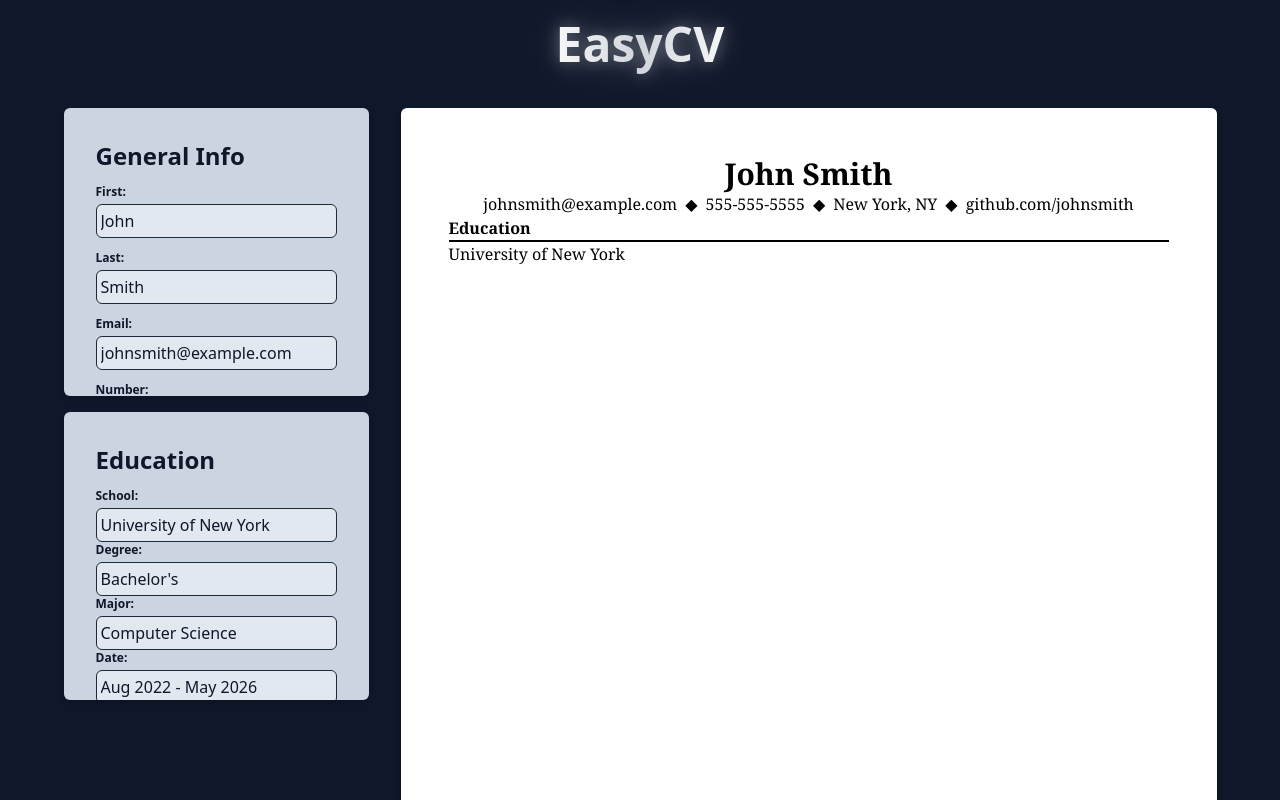
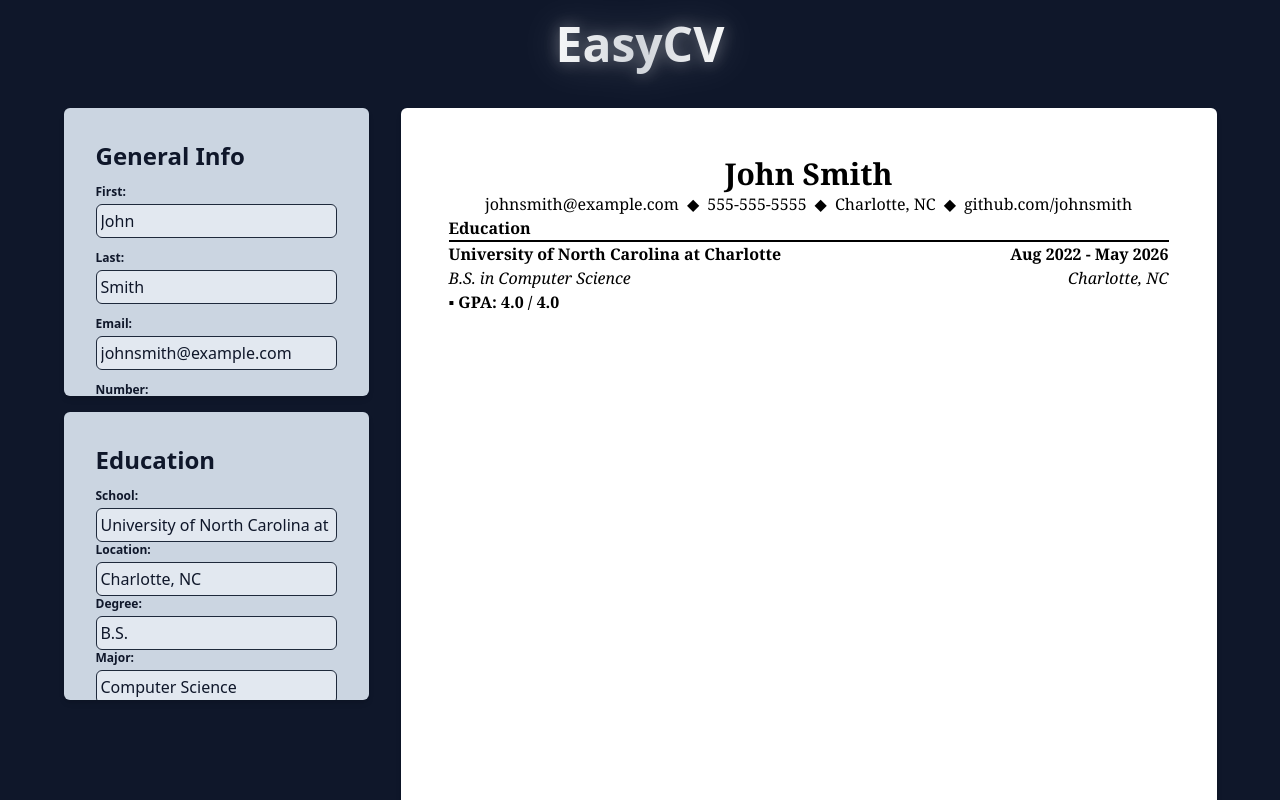
Before and after one commit to luketucich/EasyCV, a React (Vite) app: page / in a window 1280 px wide. Shown: the top 800 px of the page. Built offline with nearby package versions, Linux system fonts and the light colour scheme.

Commit message:
feat: Updates to the education form now displays on the resume.

```diff
--- a/src/App.jsx
+++ b/src/App.jsx
@@ -9,16 +9,18 @@ export default function App() {
     last: "Smith",
     email: "johnsmith@example.com",
     number: "555-555-5555",
-    location: "New York, NY",
+    location: "Charlotte, NC",
     website: "github.com/johnsmith",
   });
 
   const [education, setEducation] = useState([
     {
-      school: "University of New York",
-      degree: "Bachelor's",
+      school: "University of North Carolina at Charlotte",
+      location: "Charlotte, NC",
+      degree: "B.S.",
       major: "Computer Science",
       date: "Aug 2022 - May 2026",
+      gpa: "4.0 / 4.0",
       id: crypto.randomUUID(),
     },
   ]);
--- a/src/Education.jsx
+++ b/src/Education.jsx
@@ -10,7 +10,15 @@ export default function Education({ education, setEducation }) {
   const handleAddEducation = () => {
     setEducation((prev) => [
       ...prev,
-      { school: "", degree: "", major: "", date: "", id: crypto.randomUUID() },
+      {
+        school: "",
+        location: "",
+        degree: "",
+        major: "",
+        date: "",
+        gpa: "",
+        id: crypto.randomUUID(),
+      },
     ]);
   };
 
--- a/src/Resume.jsx
+++ b/src/Resume.jsx
@@ -24,7 +24,21 @@ export default function Resume({ education, generalInfo }) {
         <div>
           <p className="font-bold">Education</p>
           <hr className="border-black border-t-2 w-full"></hr>
-          <p>{education[0].school}</p>
+          {education.map((edu) => (
+            <div key={edu.id}>
+              <div className="flex justify-between font-bold">
+                <p>{edu.school}</p>
+                <p>{edu.date}</p>
+              </div>
+              <div className="flex justify-between italic">
+                <p>{edu.degree + " in " + edu.major}</p>
+                <p>{edu.location}</p>
+              </div>
+              <div className="font-bold mb-5">
+                <p>{`▪ GPA: ` + edu.gpa}</p>
+              </div>
+            </div>
+          ))}
         </div>
       </div>
     </div>
```
